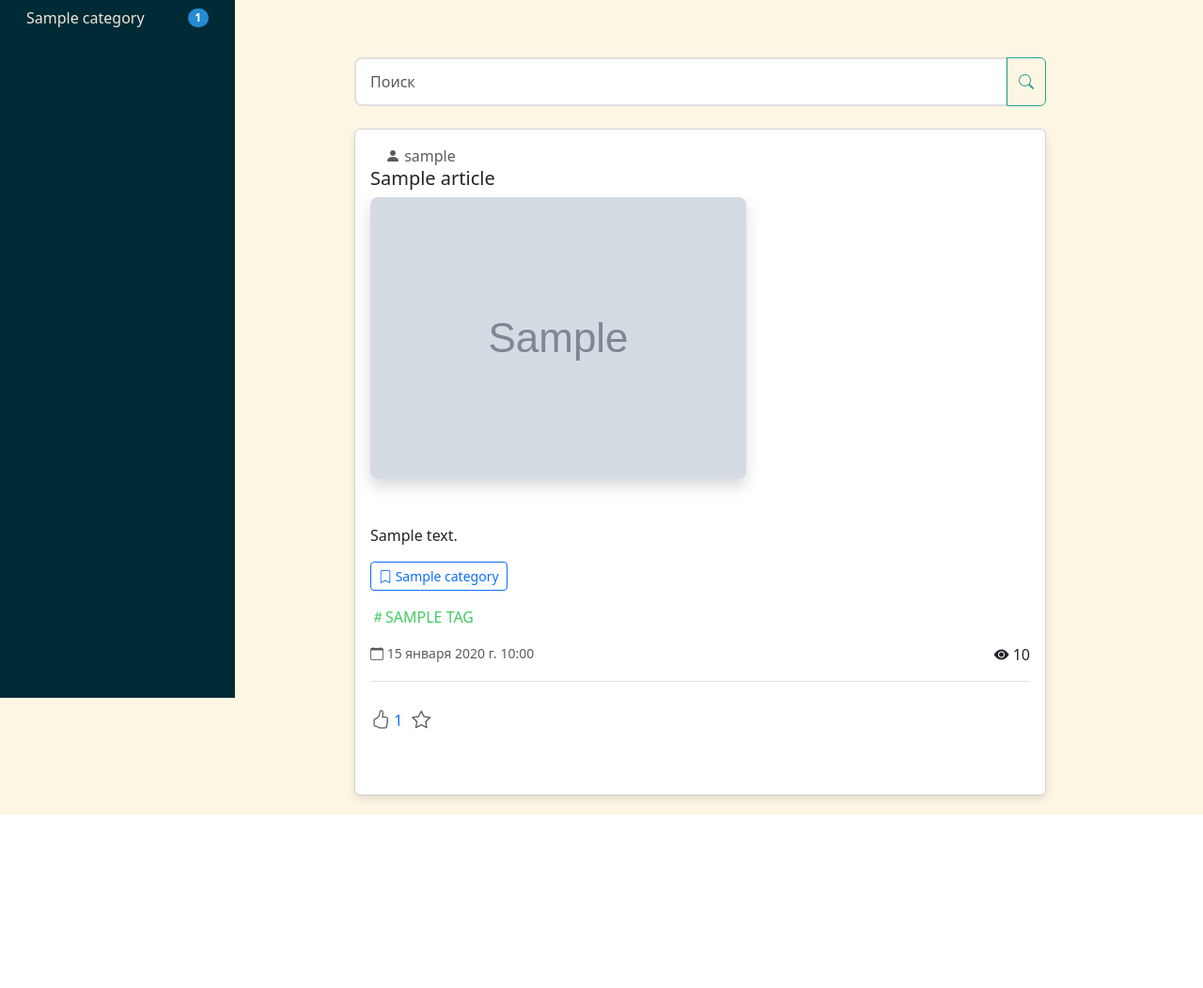
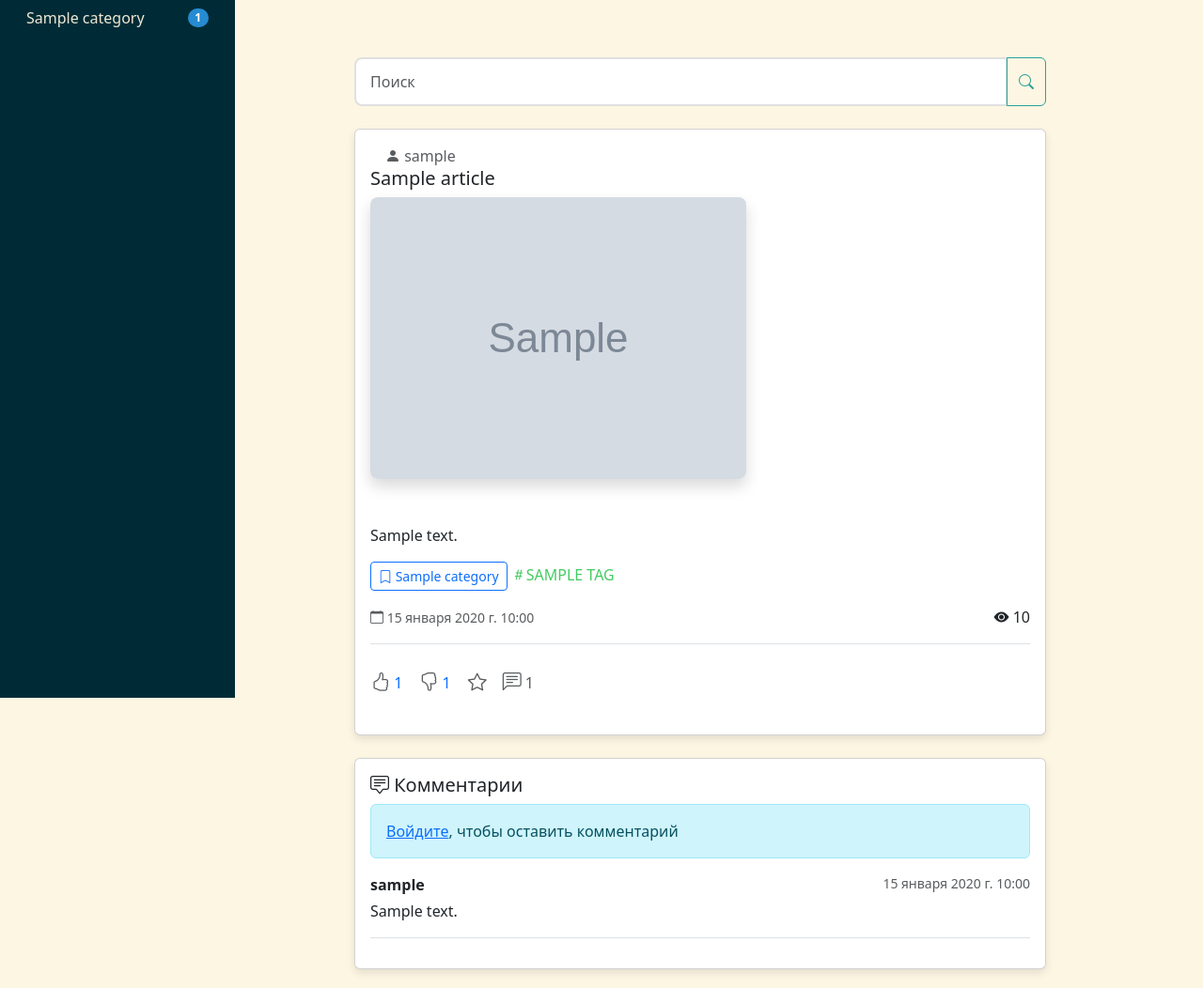
Before and after one commit to AFZhuk63/afz_django_project, a Django app: page /news/catalog/1/ in a window 1280 px wide; the page is wider, and only the part inside the window is pictured. Shown: the part 57-1109 px from the top of that part at 94% size. Before the commit the page ends 924 px from the top of that part, so only its background shows below. Run offline with Django 5.2, Linux system fonts and the light colour scheme; tables that the repository leaves empty hold one stand-in row (values such as "Sample post"); grey boxes marked "Sample" are stand-in pictures; parts of the project's set-up code (start-up, migrations or seed data) failed here and were passed over.

Commit message:
Настроил функционал в работоспособном виде DisLike & Comments. Все работает корректно Урра!!

```diff
--- a/news/templates/news/article_detail.html
+++ b/news/templates/news/article_detail.html
@@ -8,6 +8,7 @@
                 <i class="bi bi-person-fill"></i> {{ article.author|default:'Аноним' }}
             </span>
             <h5 class="card-title">{{ article.title }}</h5>
+
             <!-- Изображение -->
             {% if article.image %}
             <div class="article-image mb-5">
@@ -17,35 +18,57 @@
                      loading="lazy">
             </div>
             {% endif %}
+
             <!-- Содержание -->
             <p class="card-text">{{ article.content }}</p>
-            <!-- Категория -->
+
+            <!-- Категория и теги -->
             <div class="article-taxonomy mb-3">
                 <a href="{% url 'news:get_news_by_category' article.category.id %}"
                    class="btn btn-sm btn-outline-primary">
                     <i class="bi bi-bookmark"></i> {{ article.category }}
                 </a>
+                {% for tag in article.tags.all %}
+                    <a href="{% url 'news:get_news_by_tag' tag.id %}" class="text-decoration-none" style="color: {{ tag|random_color }};">
+                        <i class="bi bi-hash"></i>{{ tag.name|upper }}
+                    </a>
+                {% endfor %}
             </div>
-            {% for tag in article.tags.all %}
-                <a href="{% url 'news:get_news_by_tag' tag.id %}" class="text-decoration-none" style="color: {{ tag|random_color }};"><i class="bi bi-hash"></i>{{ tag.name|upper }}</a>
-            {% endfor %}
-            <p class="card-text">{{ article.id_author }}</p>
-            <p class="card-text d-flex justify-content-between">
+
+            <!-- Мета-информация и действия -->
+            <div class="d-flex justify-content-between align-items-center mb-3">
                 <small class="text-muted"><i class="bi bi-calendar"></i> {{ article.publication_date }}</small>
                 <span><i class="bi bi-eye-fill"></i> {{ article.views }}</span>
-        <!-- Лайки и избранное -->
-        <div class="article-actions border-top pt-4 mb-5">
-            <div class="d-flex gap-2 align-items-center">
+            </div>
+
+            <!-- Лайки, дизлайки, избранное -->
+            <div class="article-actions border-top pt-4 mb-4">
+                <div class="d-flex gap-3 align-items-center">
+                    <!-- Лайк -->
                     <form method="POST" action="{% url 'news:toggle_like' article.id %}" class="d-inline">
                         {% csrf_token %}
                         <button type="submit" class="btn btn-link p-0 text-decoration-none">
                             {% if article|has_liked:user_ip %}
-                            <i class="bi bi-hand-thumbs-up-fill text-dark fs-5"></i> {{ article.likes.count }}
+                                <i class="bi bi-hand-thumbs-up-fill text-primary fs-5"></i> {{ article.likes.count }}
                             {% else %}
                                 <i class="bi bi-hand-thumbs-up text-muted fs-5"></i> {{ article.likes.count }}
                             {% endif %}
                         </button>
                     </form>
+
+                    <!-- Дизлайк -->
+                    <form method="POST" action="{% url 'news:toggle_dislike' article.id %}" class="d-inline">
+                        {% csrf_token %}
+                        <button type="submit" class="btn btn-link p-0 text-decoration-none">
+                            {% if article|has_disliked:user_ip %}
+                                <i class="bi bi-hand-thumbs-down-fill text-danger fs-5"></i> {{ article.dislikes.count }}
+                            {% else %}
+                                <i class="bi bi-hand-thumbs-down text-muted fs-5"></i> {{ article.dislikes.count }}
+                            {% endif %}
+                        </button>
+                    </form>
+
+                    <!-- Избранное -->
                     <form method="POST" action="{% url 'news:toggle_favorite' article.id %}">
                         {% csrf_token %}
                         <button type="submit" class="btn btn-link p-0 text-decoration-none">
@@ -56,14 +79,57 @@
                             {% endif %}
                         </button>
                     </form>
+
+                    <!-- Комментарии -->
+                    <a href="#comments" class="text-decoration-none text-muted">
+                        <i class="bi bi-chat-left-text fs-5"></i>
+                        <span id="comments-count">{{ article.comments.count }}</span>
+                    </a>
                 </div>
             </div>
-            </p>
         </div>
     </div>
+
+    <!-- Секция комментариев -->
+    <div class="card card-shadow mt-4" id="comments">
+        <div class="card-body">
+            <h5 class="card-title"><i class="bi bi-chat-square-text"></i> Комментарии</h5>
+
+            <!-- Форма добавления комментария -->
+            {% if user.is_authenticated %}
+            <form method="POST" action="{% url 'news:add_comment' article.id %}" class="mb-4">
+                {% csrf_token %}
+                <div class="form-group">
+                    <textarea name="text" class="form-control" rows="3" placeholder="Ваш комментарий..." required></textarea>
+                </div>
+                <button type="submit" class="btn btn-primary mt-2">Отправить</button>
+            </form>
+            {% else %}
+            <div class="alert alert-info">
+                <a href="{% url 'account_login' %}?next={{ request.path }}">Войдите</a>, чтобы оставить комментарий
+            </div>
+            {% endif %}
+
+            <!-- Список комментариев -->
+            <div class="comments-list">
+                {% for comment in article.comments.all %}
+                    <div class="comment mb-3 border-bottom pb-3">
+                        <div class="d-flex justify-content-between">
+                            <strong>{{ comment.author }}</strong>
+                            <small class="text-muted">{{ comment.created_at }}</small>
+                        </div>
+                        <p class="mb-0 mt-1">{{ comment.text }}</p>
+                    </div>
+                {% empty %}
+                    <p class="text-muted">Пока нет комментариев. Будьте первым!</p>
+                {% endfor %}
+            </div>
+        </div>
+    </div>
+
     <!-- Кнопки управления -->
     {% if article|can_edit:user %}
-            <div class="article-actions border-top pt-4">
+        <div class="article-actions border-top pt-4 mt-4">
             <div class="d-flex gap-2">
                 <a href="{% url 'news:article_update' article.id %}" class="btn btn-warning">
                     <i class="bi bi-pencil-square"></i> Редактировать
--- a/news/templatetags/customtags.py
+++ b/news/templatetags/customtags.py
@@ -4,7 +4,7 @@ import random
 from django.contrib.admin import register
 from django import template
 
-from ..models import Favorite, Like
+from ..models import Favorite, Like, Dislike
 
 
 register = template.Library()
@@ -13,6 +13,11 @@ register = template.Library()
 @register.filter(name='has_liked')
 def has_liked(article, ip_address):
     return Like.objects.filter(article=article, ip_address=ip_address).exists()
+
+
+@register.filter(name='has_disliked')
+def has_disliked(article, ip_address):
+    return article.dislikes.filter(ip_address=ip_address).exists()
 
 
 @register.filter(name='has_favorited')
--- a/news/urls.py
+++ b/news/urls.py
@@ -13,6 +13,9 @@ urlpatterns = [
     path('category/<int:category_id>/', views.GetNewsByCategoryView.as_view(), name='get_news_by_category'),
     path('search/', views.SearchNewsView.as_view(), name='search_news'),
     path('like/<int:article_id>/', views.ToggleLikeView.as_view(), name='toggle_like'),
+    path('dislike/<int:article_id>/', views.ToggleDislikeView.as_view(), name='toggle_dislike'),
+    path('article/<int:article_id>/comment/', views.add_comment, name='add_comment'),  # Добавлен маршрут для комментариев
+    path('article/<int:article_id>/comments/count/', views.get_comments_count, name='get_comments_count'),
     path('favorite/<int:article_id>/', views.ToggleFavoriteView.as_view(), name='toggle_favorite'),
     path('favorites/', views.FavoritesView.as_view(), name='favorites'),
     path('add/', views.AddArtilceView.as_view(), name='add_article'),
--- a/news/views.py
+++ b/news/views.py
@@ -1,20 +1,22 @@
 import json
 
 from django.contrib.auth import get_user_model
+from django.contrib.auth.decorators import login_required
 from django.contrib.auth.mixins import LoginRequiredMixin
 from django.core.paginator import Paginator
 from django.db.models import F, Q
-from django.http import HttpResponse, HttpResponseRedirect
+from django.http import HttpResponse, HttpResponseRedirect, JsonResponse
 from django.shortcuts import get_object_or_404, redirect, render
 from django.urls import reverse_lazy
 from django.views import View
+from django.views.decorators.http import require_POST
 from django.views.generic.base import ContextMixin
 from django.views.generic import CreateView, DeleteView, ListView, TemplateView, UpdateView
 from django.views.generic.detail import DetailView
 from django.views.generic.edit import FormView
 
-from .forms import ArticleForm, ArticleUploadForm
-from .models import Article, Favorite, Category, Like, Tag
+from .forms import ArticleForm, ArticleUploadForm, CommentForm
+from .models import Article, Favorite, Category, Like, Tag, Dislike, Comment
 
 import unidecode
 from django.db import models
@@ -111,6 +113,40 @@ class ToggleFavoriteView(BaseToggleStatusView):
 class ToggleLikeView(BaseToggleStatusView):
     model = Like
 
+
+class ToggleDislikeView(BaseToggleStatusView):
+    model = Dislike
+
+# @require_POST
+# def toggle_dislike(request, article_id):
+#     """Обработчик дизлайков"""
+#     article = get_object_or_404(Article, pk=article_id)
+#     ip_address = request.META.get('REMOTE_ADDR')
+#
+#     dislike, created = Dislike.objects.get_or_create(
+#         article=article,
+#         ip_address=ip_address,
+#         defaults={'article': article, 'ip_address': ip_address}
+#     )
+#
+#     if not created:
+#         dislike.delete()
+#
+#     return JsonResponse({
+#         'dislikes_count': article.dislikes.count(),
+#         'status': 'removed' if not created else 'added'
+#     })
+
+
+def get_comments_count(request, article_id):
+    """Получение количества комментариев"""
+    comments = Comment.objects.filter(article_id=article_id, is_active=True)
+    data = [{
+        'author': c.author.username,
+        'text': c.text,
+        'created_at': c.created_at.strftime("%d.%m.%Y %H:%M")
+    } for c in comments]
+    return JsonResponse(data, safe=False)
 
 class BaseJsonFormView(BaseMixin, FormView):
 
@@ -350,3 +386,16 @@ class ArticleDeleteView(LoginRequiredMixin, BaseMixin, DeleteView):
         if self.request.user.is_superuser or self.request.user.groups.filter(name="Moderator").exists():
             return qs
         return qs.filter(author=self.request.user)
+
+
+@login_required
+def add_comment(request, article_id):
+    article = get_object_or_404(Article, pk=article_id)
+    if request.method == 'POST':
+        form = CommentForm(request.POST)
+        if form.is_valid():
+            comment = form.save(commit=False)
+            comment.article = article
+            comment.author = request.user
+            comment.save()
+    return redirect('news:detail_article_by_id', pk=article_id)
```
Also changed, not shown: news/forms.py (+14 -1 lines), news/models.py (+29 -4 lines), news/templates/include/article_preview.html (+41 -12 lines), README_DisLike_Comment.md (added), news/migrations/0005_comment_dislike.py (added), news/migrations/0006_alter_dislike_options_alter_dislike_unique_together_and_more.py (added). Lines whose indentation alone changed are shown as unchanged.
